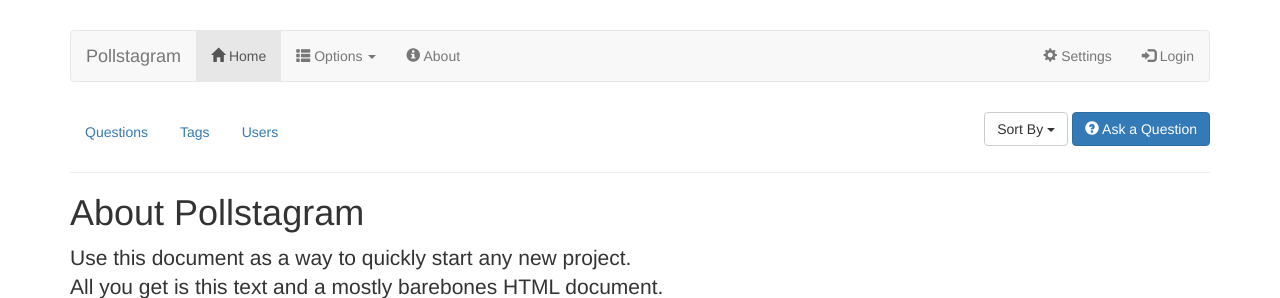
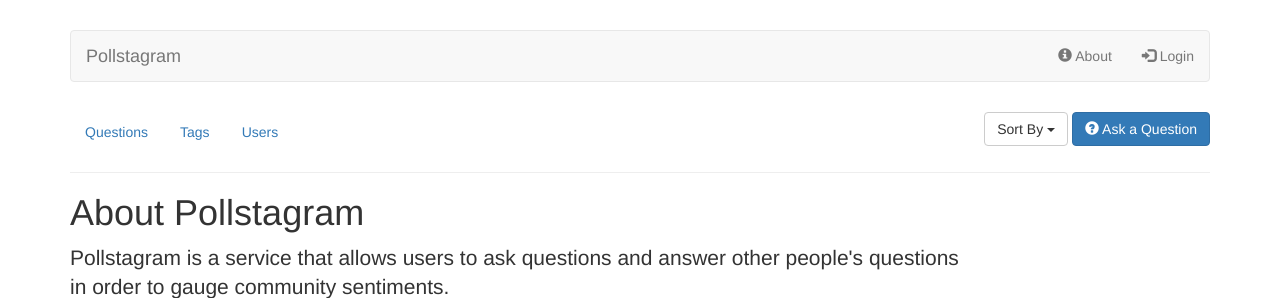
Before and after one commit to pollstagram/pollstagram, a Django app: page /about/ in a window 1280 px wide. Shown: the top 298 px of the page. Run offline with Django 3.2, Linux system fonts and the light colour scheme; parts of the project's set-up code (start-up, migrations or seed data) failed here and were passed over; some libraries are stand-ins or nearby versions.

Commit message:
fixed sorting

```diff
--- a/pollstagram/views.py
+++ b/pollstagram/views.py
@@ -57,15 +57,14 @@ class IndexView(ListView):
 
     def get_queryset(self):
         questions = Question.objects.all()
-
         if self.request.GET:
             form = self.form_class(self.request.GET)
         else:
             form = self.form_class()
 
 	    # Handle different possible orderings of question list
-	    if 'sortby' in self.request.GET:
-	        questions = questions.sorted_by(self.request.GET['sortby'])
+        if 'sortby' in self.request.GET:
+            questions = Question.sorted_by(self.request.GET['sortby'])
 
         if 'tag' in self.kwargs:
             tag_list = self.kwargs['tag'].split('+')
@@ -89,7 +88,6 @@ class IndexView(ListView):
         context['stats'] = {}
         context['stats']['total'] = questions.count()
         context['stats']['today'] = questions.filter(published_time__range=(today_min, today_max)).count()
-        context['stats']['answered'] = questions.filter(choices__answers__isnull=False).count()
 
         return context
 
--- a/templates/about.html
+++ b/templates/about.html
@@ -2,22 +2,30 @@
 
 {% block content %}
 <h1>About Pollstagram</h1>
-<p class="lead">Use this document as a way to quickly start any new project.<br> All you get is this text and a mostly barebones HTML document.</p>
-
+<p class="lead">Pollstagram is a service that allows users to ask questions and answer other people's questions
+	<br>in order to gauge community sentiments.</p>
 
 <div class="media">
 	<img class="media-object pull-right" src="http://www.mostinspired.com/content/sites/images/large/2011/69a8cc8f43041332a7aa4e6f62ab935e.jpg" height="200">
 	<div class="media-body">
-		<h4 class="media-heading">A bit more than trivial "would you rather questions"</h4>
-		Based on the idea that a constrained form of user input can actually induce or encourage further user interaction.
+		<h4 class="media-heading">Entertaining</h4>
+		People are curious about what other people think. Currently, many sites are devoted to this notion, such as <a href="http://www.rrrather.com">rrrather</a> and <a href="http://www.weirdpoll.com">weirdpoll</a> where each question typically garners hundred of thousands of answers. However, these sites focus on merely providing entertainment value. Our service allows you to explore <a href="{% url 'tags_questions' 'fun' %}">scintillating tidbits</a> from our diverse user base, and much more.
 	</div>
 </div>
 
 <div class="media">
-	<img class="media-object pull-left" src="http://blog.pay4tweet.com/wp-content/uploads/2012/04/140characters1.gif" height="200">
+	<img class="media-object pull-left" src="http://static.guim.co.uk/sys-images/Guardian/Pix/pictures/2011/1/5/1294257057564/Quora-screenshot-005.jpg" height="200">
 	<div class="media-body">
-		<h4 class="media-heading">Constraining user input</h4>
-		Based on the idea that a constrained form of user input can actually induce or encourage further user interaction.
+		<h4 class="media-heading">Informative</h4>
+		With the advent of awesome question and answer services such as <a href="http://www.stackoverflow.com">Stackoverflow</a> and <a href="http://www.quora.com">Quora</a> which are focused on being insightful and educational, we wanted to our service to strike a good balance between being fun and educational by modelling elements of our service against some of Stackoverflow's user interface and functionality. Here you can do things like upvote questions that are insightful and informative, tag questions under a particular category and thereby view questions with high scores relevant to your interests.
+	</div>
+</div>
+
+<div class="media">
+	<img class="media-object pull-right" src="http://blog.pay4tweet.com/wp-content/uploads/2012/04/140characters1.gif" height="200">
+	<div class="media-body">
+		<h4 class="media-heading">Less is More</h4>
+		Though user's cannot provide lengthy answers, but rather select a specific choice to help indicate community sentiments, we believe this will be useful in the same way that services like <a href="http://www.twitter.com">Twitter</a> and Snapchat are, where a constrained form of user input actually induces and encourages further user interaction.
 	</div>
 </div>
 {% endblock %}
--- a/templates/includes/nav.html
+++ b/templates/includes/nav.html
@@ -11,24 +11,8 @@
     <a class="navbar-brand" href="/">Pollstagram</a>
   </div>
   <div class="navbar-collapse collapse">
-    <ul class="nav navbar-nav">
-      <li class="active"><a href="#"><span class="glyphicon glyphicon-home"></span> Home</a></a></li>
-      <li class="dropdown">
-        <a href="#" class="dropdown-toggle" data-toggle="dropdown"><span class="glyphicon glyphicon-th-list"></span> Options <b class="caret"></b></a>
-        <ul class="dropdown-menu">
-          <li><a href="#">Action</a></li>
-          <li><a href="#">Another action</a></li>
-          <li><a href="#">Something else here</a></li>
-          <li class="divider"></li>
-          <li class="dropdown-header">Nav header</li>
-          <li><a href="#">Separated link</a></li>
-          <li><a href="#">One more separated link</a></li>
-        </ul>
-      </li>
-      <li><a href="{% url 'about' %}"><span class="glyphicon glyphicon-info-sign"></span> About</a></a></li>
-	</ul>
 	<ul class="nav navbar-nav navbar-right">
-		<li><a href="#"><span class="glyphicon glyphicon-cog"></span> Settings</a></li>
+		<li><a href="{% url 'about' %}"><span class="glyphicon glyphicon-info-sign"></span> About</a></a></li>
 		{% if user.is_authenticated %}
 		<li class="dropdown">
 	        <a href="#" class="dropdown-toggle" data-toggle="dropdown">
@@ -76,9 +60,7 @@
                     </button>
                     <ul class="dropdown-menu">
                         <li><a href="?sortby=newest">Newest</a></li>
-                        <li><a href="?sortby=mostvotes">Most votes</a></li>
                         <li><a href="?sortby=mostpopular">Most popular</a></li>
-                        <li><a href="?sortby=5050question">50-50 question</a></li>
                     </ul>
             </div>
 			<a href="{% url 'poll_create' %}" type="button" class="btn btn-primary"><span class="glyphicon glyphicon-question-sign"></span> Ask a Question</a>
```
Also changed, not shown: poll/models.py (+4 -4 lines), templates/poll/question_revision.html (added, +43 -0 lines).
